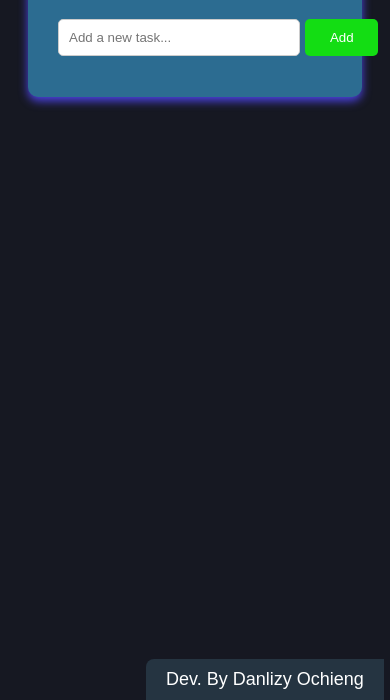
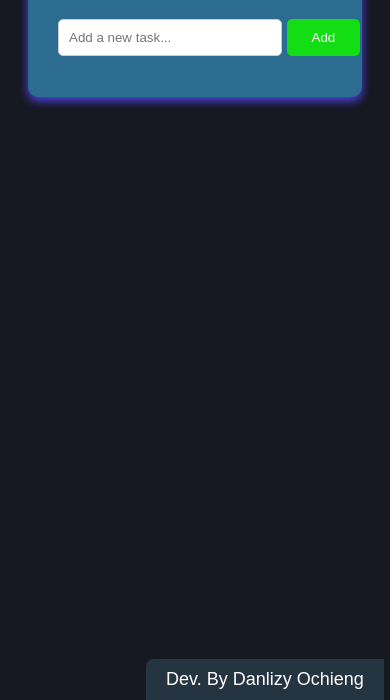
Before and after one commit to Bantydreddy/To-Do_App, a plain HTML site: page index.html in a window 390 px wide. Shown: the part 144-844 px from the top of the page. Drawn offline with Linux system fonts and the light colour scheme; a web font is replaced by a local one.

Commit message:
'#' Responsiveness_updates

```diff
--- a/style.css
+++ b/style.css
@@ -291,8 +291,8 @@ body.dark-mode .delete-btn:hover{
     }
 
     input{
-        width:24cap;
-
+        width:22cap;
+        padding-left:10px;
     }
 
 }
```
